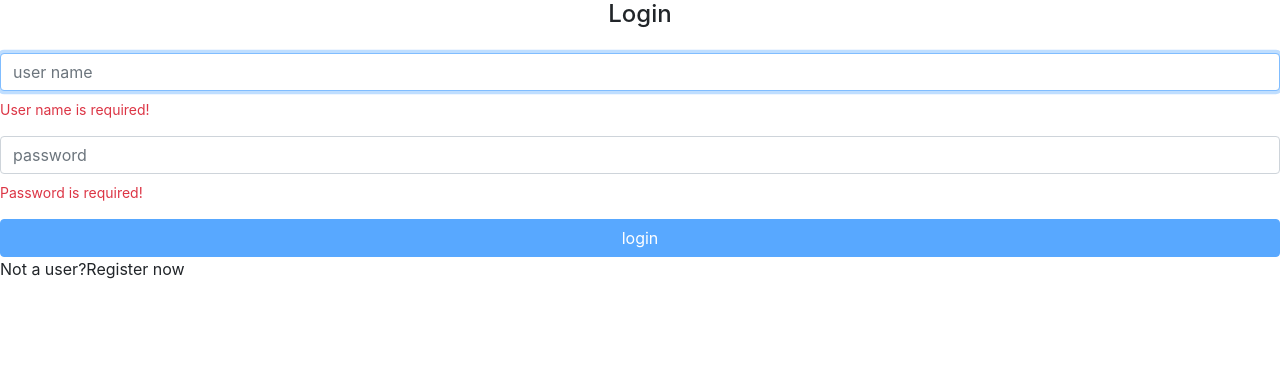
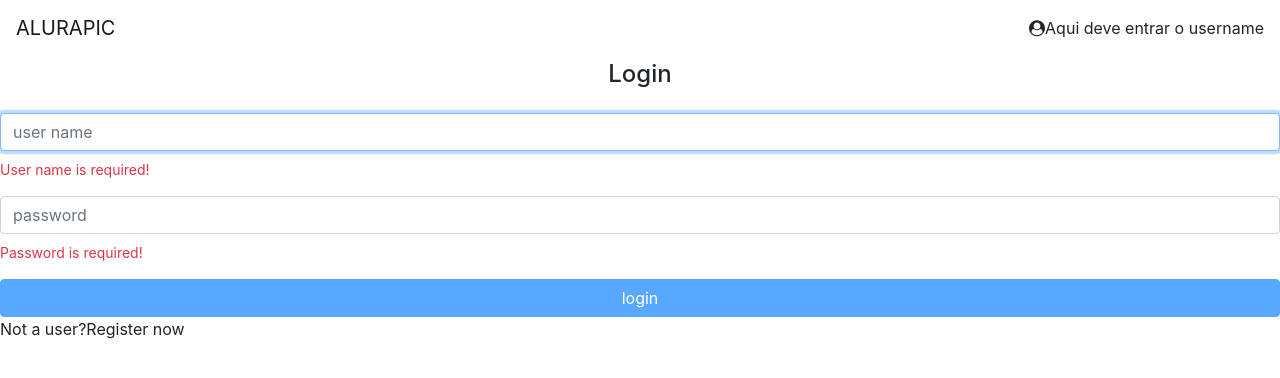
Before and after one commit to Eber82/curso_angular_alura, an Angular app: page / in a window 1280 px wide. Shown: the top 378 px of the page. Built offline with nearby package versions, Linux system fonts and the light colour scheme.

Commit message:
Criação do component Header

```diff
--- a/src/app/app.component.html
+++ b/src/app/app.component.html
@@ -1 +1,2 @@
+<ap-header></ap-header>
 <router-outlet></router-outlet>
--- a/src/app/app.module.ts
+++ b/src/app/app.module.ts
@@ -6,6 +6,7 @@
 import { AppRoutingModule } from './app.routing.module';
 import { ErrorsModule } from './errors/errors.module';
 import { HomeModule } from './home/home.module';
+import { CoreModule } from './core/core.module';
 
 
 @NgModule({
@@ -17,7 +18,8 @@
     PhotosModule,
     AppRoutingModule,
     ErrorsModule,
-    HomeModule
+    HomeModule,
+    CoreModule
   ],
   providers: [],
   bootstrap: [AppComponent]
--- /dev/null
+++ b/src/app/core/header/header.component.html
@@ -0,0 +1,9 @@
+<header class="fixed-top">
+    <nav class="navbar navbar-light bg-white">
+        <a class="navbar-brand">ALURAPIC</a>
+        <div>
+            <i class="fa fa-user-circle"></i>
+            <a>Aqui deve entrar o username</a>
+        </div>
+    </nav>
+</header>
--- /dev/null
+++ b/src/app/core/header/header.component.ts
@@ -0,0 +1,7 @@
+import { Component } from "@angular/core";
+
+@Component({
+    selector : 'ap-header',
+    templateUrl : './header.component.html'
+})
+export class HeaderComponent{}
--- a/src/index.html
+++ b/src/index.html
@@ -7,6 +7,12 @@
 
   <meta name="viewport" content="width=device-width, initial-scale=1">
   <link rel="icon" type="image/x-icon" href="favicon.ico">
+  <style>
+      body{
+        padding-top: 60px;
+      }
+
+  </style>
 </head>
 <body>
   <app-root></app-root>
```
Also changed, not shown: src/app/core/core.module.ts (added, +8 -0 lines).
